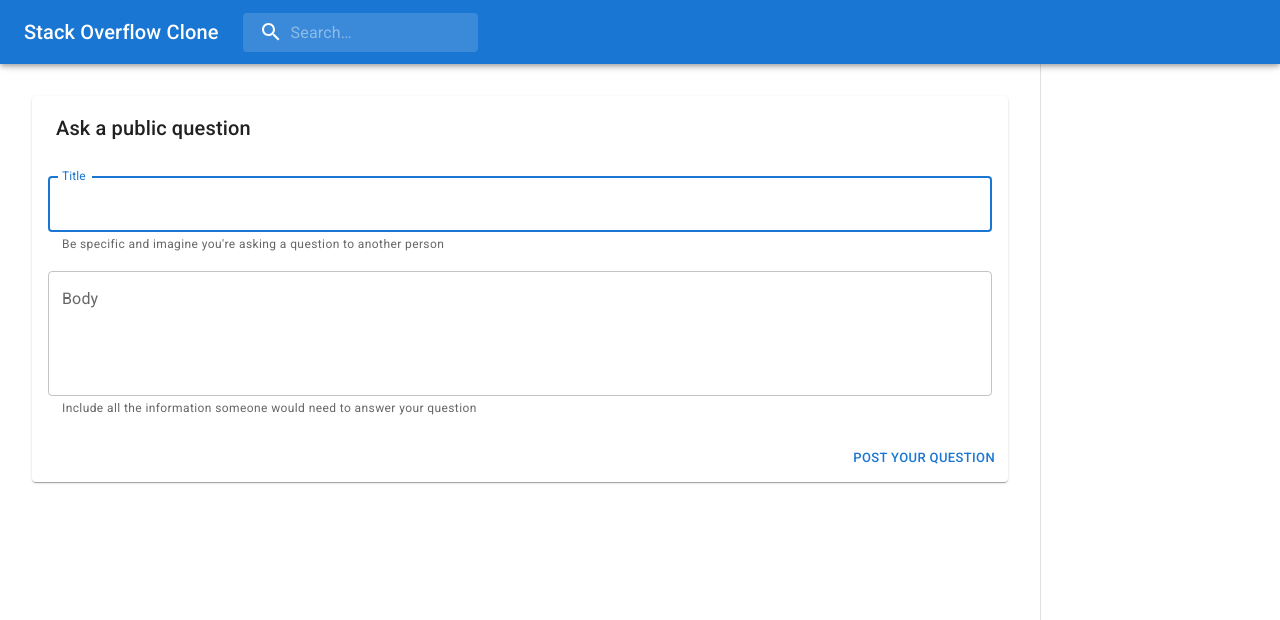
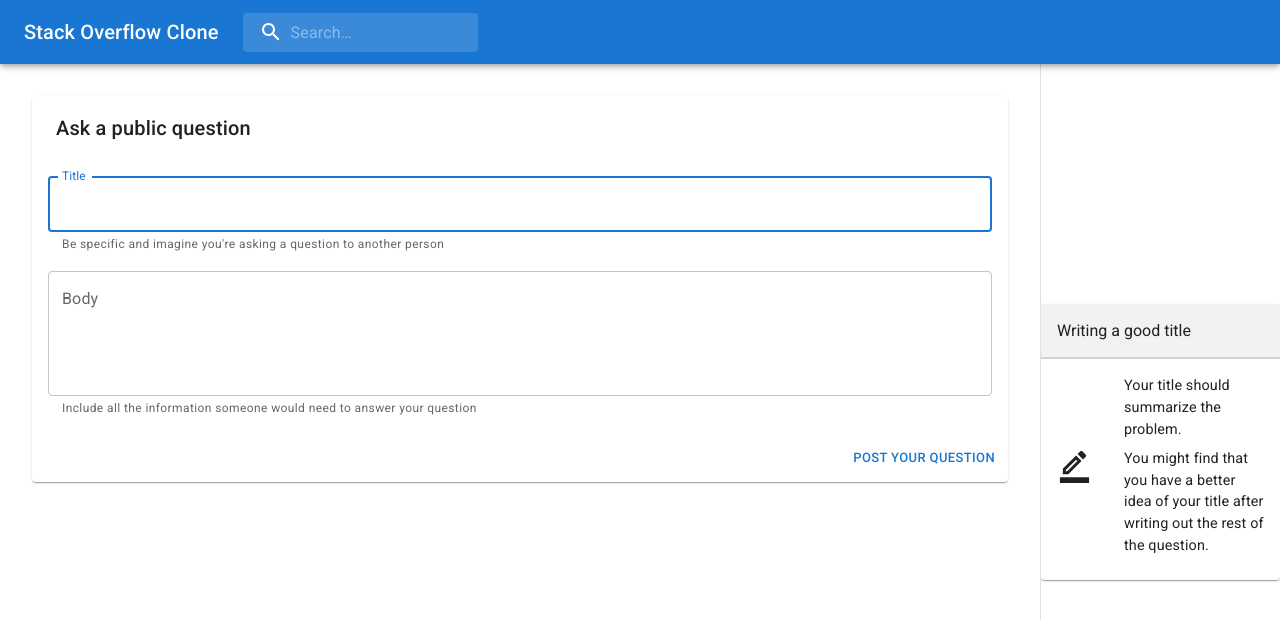
Before and after one commit to potouridisio/my-stack-overflow-clone, a React (Vite) app: page /questions/ask in a window 1280 px wide. Shown: the top 620 px of the page. Built offline with nearby package versions, Linux system fonts and the light colour scheme.

Commit message:
feat: add card in sidebar of Ask route

```diff
--- a/src/App.jsx
+++ b/src/App.jsx
@@ -2,7 +2,7 @@
 
 import ScopedCssBaseline from "@mui/material/ScopedCssBaseline";
 
-import Ask, { action as askAction } from "./routes/Ask";
+import Ask, { action as askAction, handle as askHandle } from "./routes/Ask";
 import LeftSidebar from "./routes/LeftSidebar";
 import Question, {
   action as questionAction,
@@ -10,7 +10,7 @@
 } from "./routes/Question";
 import Questions, { loader as questionsLoader } from "./routes/Questions";
 import Root from "./routes/Root";
-import Sidebar, { handle as askHandle } from "./routes/Sidebar";
+import Sidebar from "./routes/Sidebar";
 import Tags, { loader as tagsLoader } from "./routes/Tags";
 import Users, { loader as usersLoader } from "./routes/Users";
 
@@ -26,7 +26,12 @@
             element: <Sidebar />,
             children: [
               {
-                path: "/search?",
+                path: "/",
+                element: <Questions />,
+                loader: questionsLoader,
+              },
+              {
+                path: "search",
                 element: <Questions />,
                 loader: questionsLoader,
               },
@@ -52,12 +57,12 @@
       },
       {
         element: <Sidebar />,
-        handle: askHandle,
         children: [
           {
             path: "questions/ask",
             element: <Ask />,
             action: askAction,
+            handle: askHandle,
           },
         ],
       },
--- a/src/routes/Ask.jsx
+++ b/src/routes/Ask.jsx
@@ -1,14 +1,49 @@
 import { Form, redirect, useActionData } from "react-router-dom";
 
 import Box from "@mui/material/Box";
+import BorderColorOutlinedIcon from "@mui/icons-material/BorderColorOutlined";
 import Button from "@mui/material/Button";
 import Card from "@mui/material/Card";
 import CardActions from "@mui/material/CardActions";
 import CardContent from "@mui/material/CardContent";
+import CardHeader from "@mui/material/CardHeader";
 import Stack from "@mui/material/Stack";
 import TextField from "@mui/material/TextField";
 import Toolbar from "@mui/material/Toolbar";
 import Typography from "@mui/material/Typography";
+
+export const handle = {
+  advice: (
+    <>
+      <Card sx={{ mt: "30vh" }}>
+        <CardHeader
+          title="Writing a good title"
+          titleTypographyProps={{ fontSize: "1rem" }}
+          sx={{ bgcolor: "#f2f2f2", borderBottom: "2px solid lightGrey" }}
+        >
+          Writing a good title
+        </CardHeader>
+        <CardContent>
+          <Box sx={{ display: "flex", gap: 4 }}>
+            <BorderColorOutlinedIcon
+              fontSize="large"
+              sx={{ alignSelf: "center" }}
+            />
+            <Box>
+              <Typography sx={{ fontSize: "0.9rem", mb: "0.5rem" }}>
+                Your title should summarize the problem.
+              </Typography>
+              <Typography sx={{ fontSize: "0.9rem" }}>
+                You might find that you have a better idea of your title after
+                writing out the rest of the question.
+              </Typography>
+            </Box>
+          </Box>
+        </CardContent>
+      </Card>
+    </>
+  ),
+};
 
 function validateQuestionBody(body) {
   if (!body) {
--- a/src/routes/Sidebar.jsx
+++ b/src/routes/Sidebar.jsx
@@ -1,39 +1,17 @@
 import { Outlet, useMatches } from "react-router-dom";
 
 import Box from "@mui/material/Box";
-import BorderColorOutlinedIcon from "@mui/icons-material/BorderColorOutlined";
-import Card from "@mui/material/Card";
-import CardContent from "@mui/material/CardContent";
-import CardHeader from "@mui/material/CardHeader";
+
 import Drawer from "@mui/material/Drawer";
 import Toolbar from "@mui/material/Toolbar";
 
 const drawerWidth = 240;
 
-export const handle = {
-  advice: () => {
-    <Box>
-      <Card>
-        <CardHeader>Writing a good title</CardHeader>
-        <CardContent>
-          <BorderColorOutlinedIcon></BorderColorOutlinedIcon>
-          <Box>
-            <p>Your title should summarize the problem.</p>
-            <p>
-              You might find that you have a better idea of your title after
-              writing out the rest of the question.
-            </p>
-          </Box>
-        </CardContent>
-      </Card>
-    </Box>;
-  },
-};
-
 export default function Sidebar() {
   const matches = useMatches();
+  console.log(matches);
+  const match = matches[matches.length - 1];
 
-  console.log({ matches });
   return (
     <>
       <Outlet />
@@ -52,7 +30,9 @@
         variant="permanent"
       >
         <Toolbar />
+
         <Box sx={{ overflow: "auto" }} />
+        <Box>{match.handle?.advice}</Box>
       </Drawer>
     </>
   );
```
